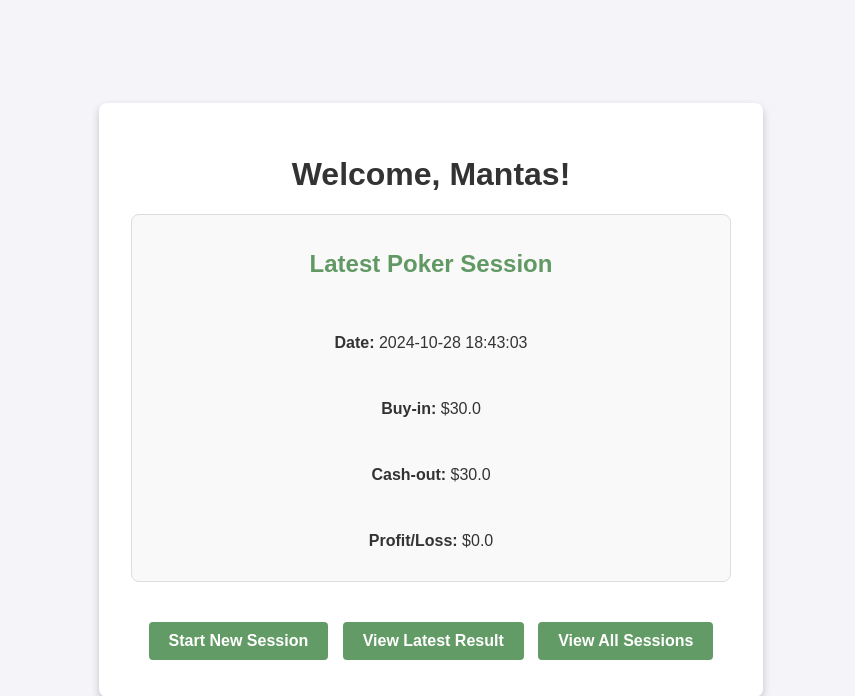
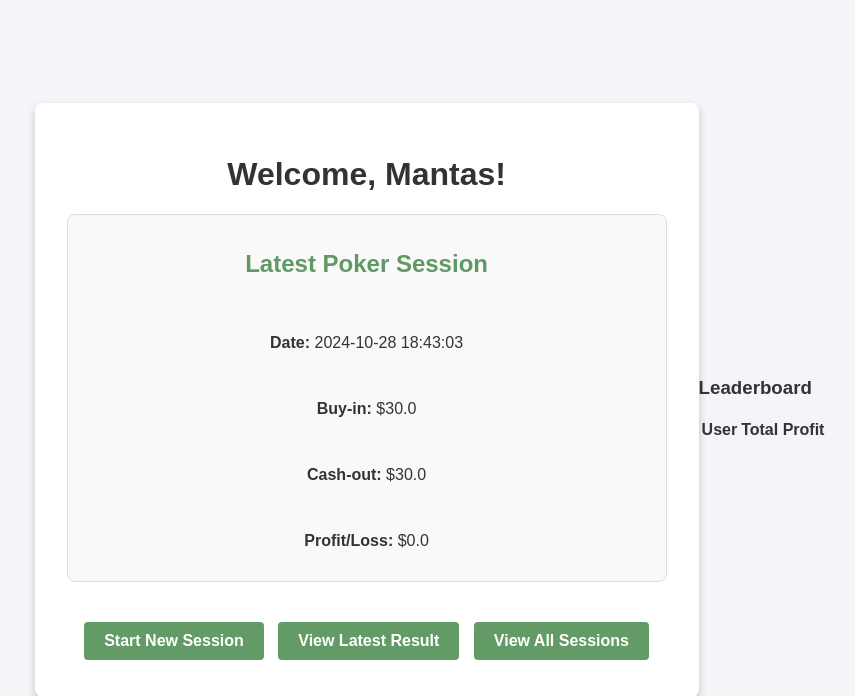
Before and after one commit to griutexius/poker-tracker, a Flask app: page /home in a window 1280 px wide. Shown: the top 696 px of the page, without its empty margins (209-1064 px from the left). Run offline with Flask 3, Linux system fonts and the light colour scheme; a user stored in the database is signed in; data comes from the database, SQL or seed files in the repository; lists and menus that the app fills with data are empty.

Commit message:
Update leaderboard and styles

```diff
--- a/poker_website/app.py
+++ b/poker_website/app.py
@@ -136,6 +136,20 @@ def login():
 
     return render_template('login.html')
 
+# Leaderboard route
+@app.route('/leaderboard')
+def leaderboard():
+    conn = get_db_connection()
+    leaderboard_data = conn.execute('''
+        SELECT users.username, SUM(sessions.cash_out - sessions.buy_in) AS total_profit
+        FROM users
+        JOIN sessions ON users.id = sessions.user_id
+        GROUP BY users.id
+        ORDER BY total_profit DESC
+    ''').fetchall()
+    conn.close()
+    return render_template('leaderboard.html', leaderboard_data=leaderboard_data)
+
 # Logout route
 @app.route('/logout')
 def logout():
--- a/poker_website/static/styles.css
+++ b/poker_website/static/styles.css
@@ -98,6 +98,7 @@ button:hover,
     border-radius: 8px;
     background-color: #f9f9f9;
 }
+/* styles.css */
 
 /* General body styling to center content */
 body {
--- a/poker_website/templates/home.html
+++ b/poker_website/templates/home.html
@@ -28,5 +28,10 @@
             <a href="{{ url_for('all_sessions') }}" class="btn">View All Sessions</a>
         </div>
     </div>
+
+    <!-- Include the leaderboard in the right corner -->
+    <div class="leaderboard-container">
+        {% include 'leaderboard.html' %}
+    </div>
 </body>
 </html>
--- /dev/null
+++ b/poker_website/templates/leaderboard.html
@@ -0,0 +1,19 @@
+<div class="leaderboard">
+    <h3>Leaderboard</h3>
+    <table>
+        <thead>
+            <tr>
+                <th>User</th>
+                <th>Total Profit</th>
+            </tr>
+        </thead>
+        <tbody>
+            {% for entry in leaderboard_data %}
+                <tr>
+                    <td>{{ entry['username'] }}</td>
+                    <td>${{ entry['total_profit'] | round(2) }}</td>
+                </tr>
+            {% endfor %}
+        </tbody>
+    </table>
+</div>
```
